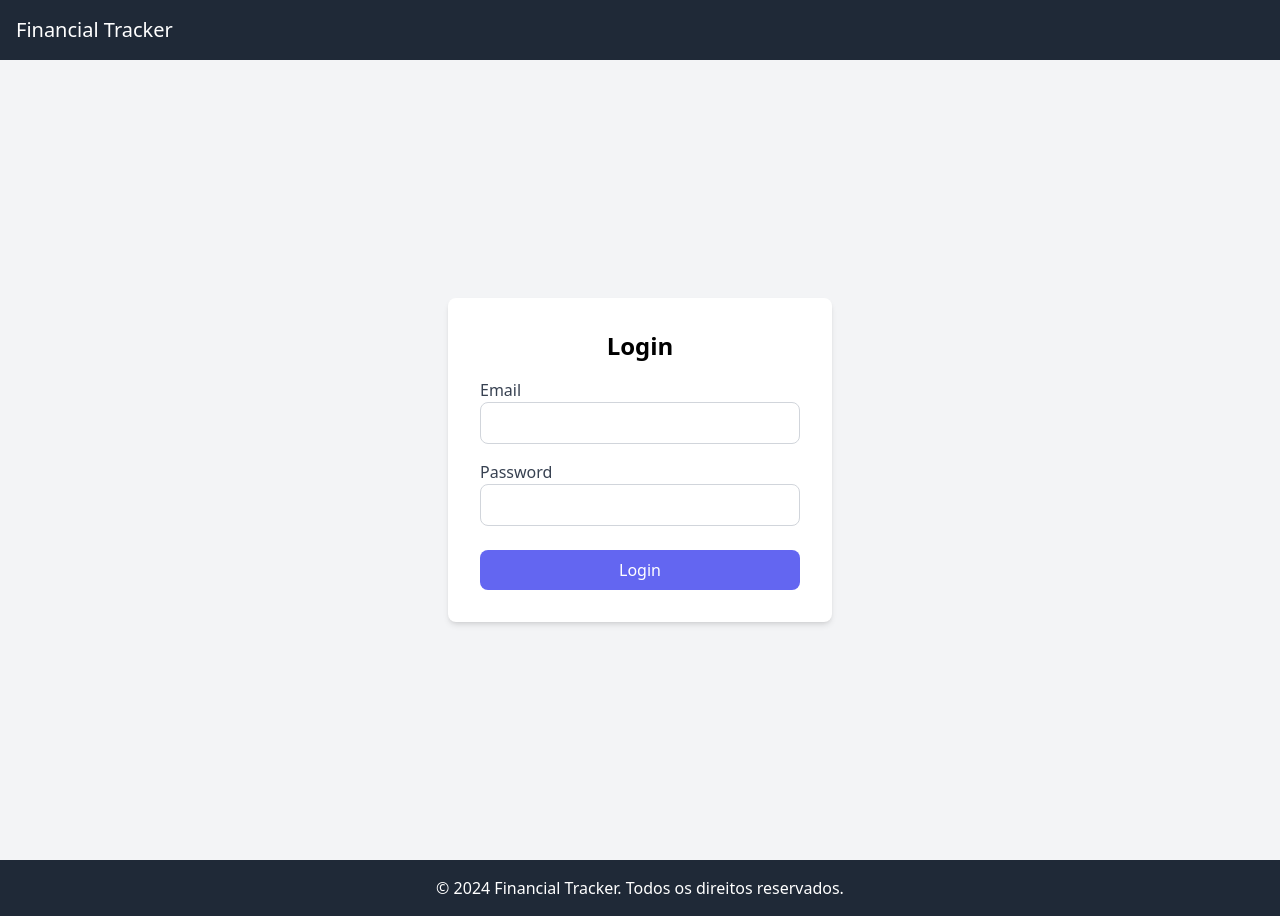
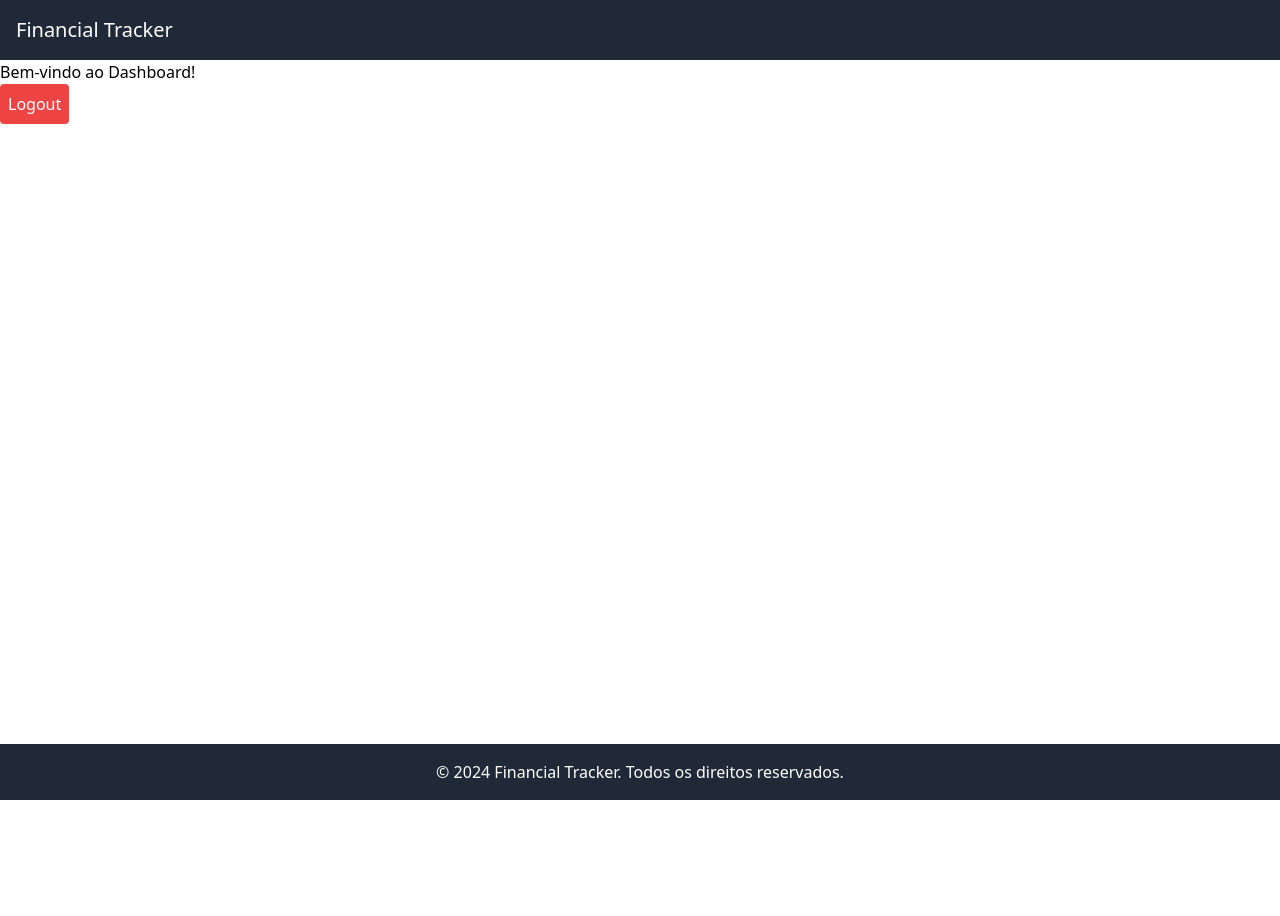
Before and after one commit to Dark1nessss/Financial-Tracker, a React (Create React App) app in the folder client/: page /dashboard in a window 1280 px wide. Before the commit this address led to /login. After the commit the page ends 800 px from the top, so only its background shows below. Built offline with nearby package versions, Linux system fonts and the light colour scheme.

Commit message:
Login/Register/Dashboard linked whit Backend

```diff
--- a/client/src/pages/Dashboard.js
+++ b/client/src/pages/Dashboard.js
@@ -1,21 +1,22 @@
-import React, { useEffect } from 'react';
+import React from 'react';
 import { useNavigate } from 'react-router-dom';
 
 function Dashboard() {
   const navigate = useNavigate();
 
-  useEffect(() => {
-    const token = localStorage.getItem('token');
-
-    // Se não houver token, redireciona para a página de login
-    if (!token) {
-      navigate('/login');
-    }
-  }, [navigate]);
+  const handleLogout = () => {
+    // Remover o token JWT do localStorage
+    localStorage.removeItem('token');
+    // Redirecionar para o login
+    navigate('/login');
+  };
 
   return (
     <div>
-      <h1>Bem-vindo ao Dashboard</h1>
+      <h1>Bem-vindo ao Dashboard!</h1>
+      <button onClick={handleLogout} className="bg-red-500 text-white p-2 rounded">
+        Logout
+      </button>
     </div>
   );
 }
--- a/client/src/pages/Login.js
+++ b/client/src/pages/Login.js
@@ -1,9 +1,11 @@
 import React, { useState } from 'react';
+import { useNavigate } from 'react-router-dom';
 
 function Login() {
   const [email, setEmail] = useState('');
   const [password, setPassword] = useState('');
   const [error, setError] = useState('');
+  const navigate = useNavigate();
 
   const validateEmail = (email) => {
     const re = /\S+@\S+\.\S+/;
@@ -39,6 +41,8 @@ function Login() {
         // Armazenar o token JWT no localStorage
         localStorage.setItem('token', data.token);
         console.log('Login bem-sucedido!');
+        // Redirecionar para o Dashboard
+        navigate('/dashboard');
       } else {
         setError(data.message || 'Erro no login');
       }
```
